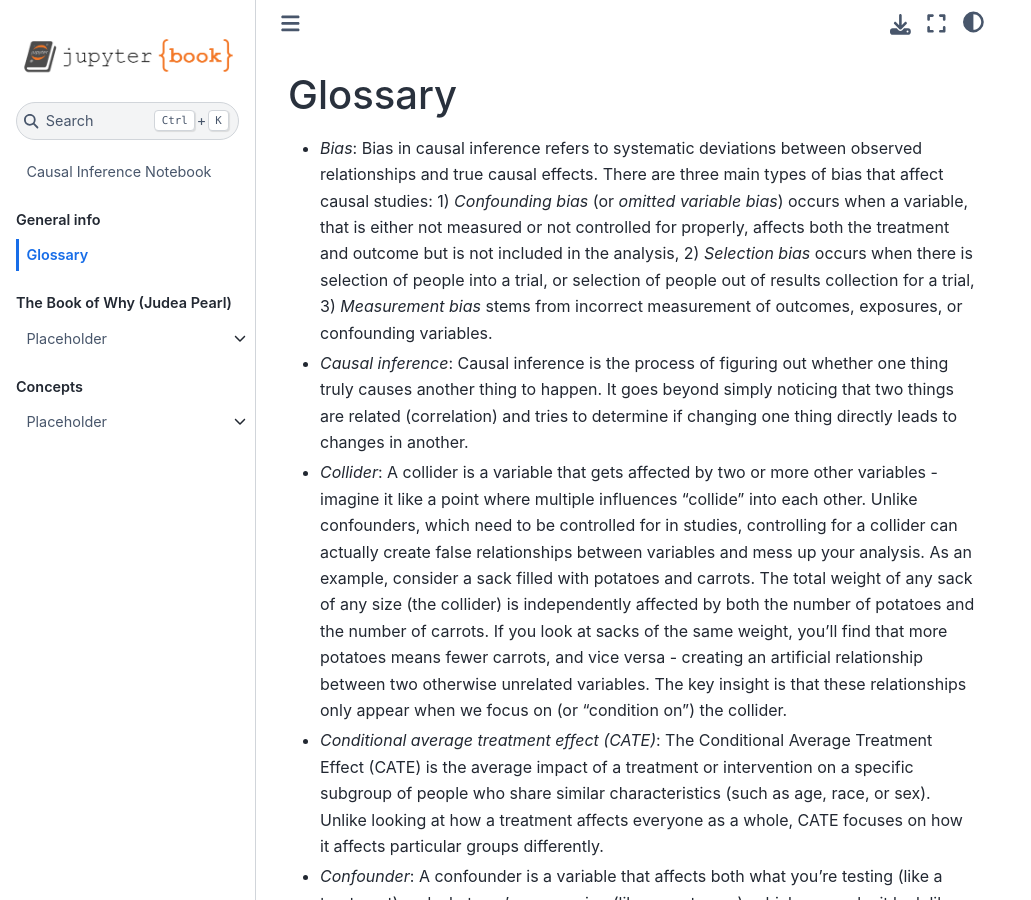
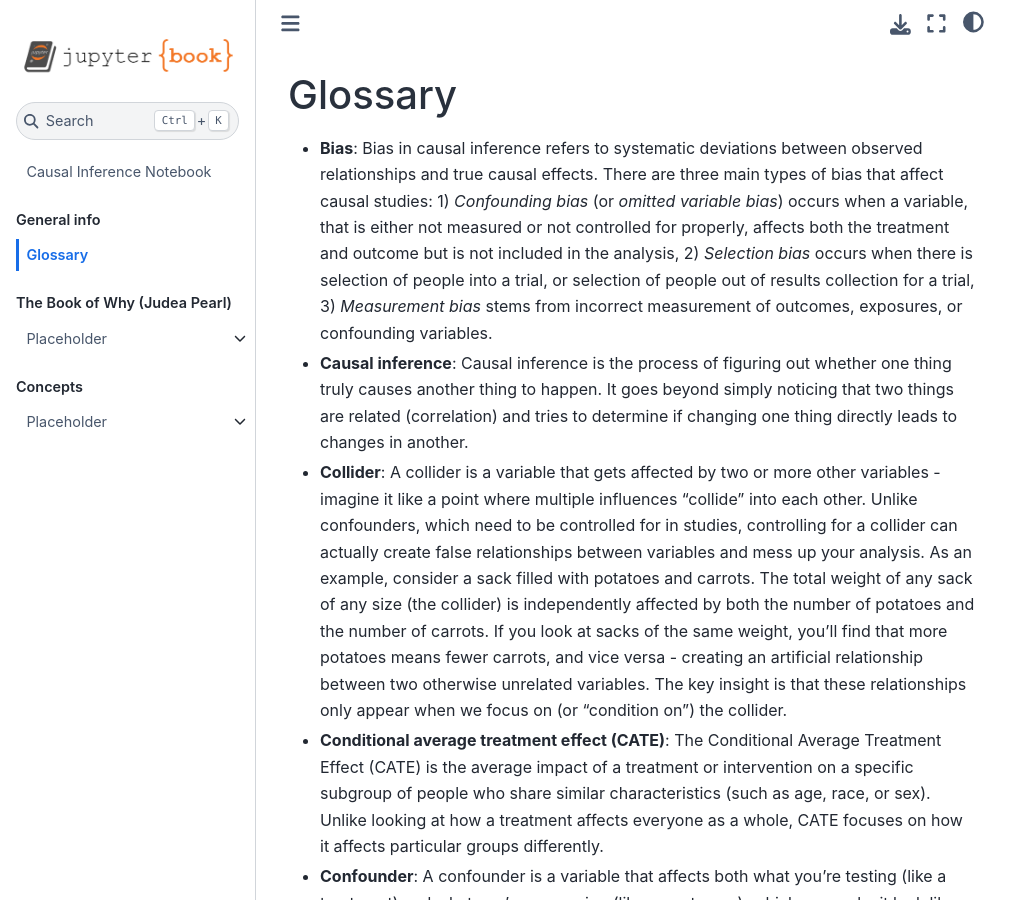
Before and after one commit to samuel-book/causal_inference_notebook, a Jupyter Book: the page built from glossary.md, in a window 1280 px wide and 900 px high. Shown: the whole window, without its empty margins (0-1031 px from the left). Built offline with Jupyter Book 1.0.4 settings and Sphinx 7.4.7 and the Sphinx Book theme 1.1.4, drawn with Linux system fonts in a browser that asks for light colours.

Commit message:
Update glossary

```diff
--- a/glossary.md
+++ b/glossary.md
@@ -1,31 +1,31 @@
 # Glossary
 
-* *Bias*: Bias in causal inference refers to systematic deviations between observed relationships and true causal effects. There are three main types of bias that affect causal studies: 1) *Confounding bias* (or *omitted variable bias*) occurs when a variable, that is either not measured or not controlled for properly, affects both the treatment and outcome but is not included in the analysis, 2) *Selection bias* occurs when there is selection of people into a trial, or selection of people out of results collection for a trial, 3) *Measurement bias* stems from incorrect measurement of outcomes, exposures, or confounding variables.
+* **Bias**: Bias in causal inference refers to systematic deviations between observed relationships and true causal effects. There are three main types of bias that affect causal studies: 1) *Confounding bias* (or *omitted variable bias*) occurs when a variable, that is either not measured or not controlled for properly, affects both the treatment and outcome but is not included in the analysis, 2) *Selection bias* occurs when there is selection of people into a trial, or selection of people out of results collection for a trial, 3) *Measurement bias* stems from incorrect measurement of outcomes, exposures, or confounding variables.
 
-* *Causal inference*: Causal inference is the process of figuring out whether one thing truly causes another thing to happen. It goes beyond simply noticing that two things are related (correlation) and tries to determine if changing one thing directly leads to changes in another.
+* **Causal inference**: Causal inference is the process of figuring out whether one thing truly causes another thing to happen. It goes beyond simply noticing that two things are related (correlation) and tries to determine if changing one thing directly leads to changes in another.
 
-* *Collider*: A collider is a variable that gets affected by two or more other variables - imagine it like a point where multiple influences "collide" into each other. Unlike confounders, which need to be controlled for in studies, controlling for a collider can actually create false relationships between variables and mess up your analysis. As an example, consider a sack filled with potatoes and carrots. The total weight of any sack of any size (the collider) is independently affected by both the number of potatoes and the number of carrots. If you look at sacks of the same weight, you'll find that more potatoes means fewer carrots, and vice versa - creating an artificial relationship between two otherwise unrelated variables. The key insight is that these relationships only appear when we focus on (or "condition on") the collider.
+* **Collider**: A collider is a variable that gets affected by two or more other variables - imagine it like a point where multiple influences "collide" into each other. Unlike confounders, which need to be controlled for in studies, controlling for a collider can actually create false relationships between variables and mess up your analysis. As an example, consider a sack filled with potatoes and carrots. The total weight of any sack of any size (the collider) is independently affected by both the number of potatoes and the number of carrots. If you look at sacks of the same weight, you'll find that more potatoes means fewer carrots, and vice versa - creating an artificial relationship between two otherwise unrelated variables. The key insight is that these relationships only appear when we focus on (or "condition on") the collider.
 
-* *Conditional average treatment effect (CATE)*: The Conditional Average Treatment Effect (CATE) is the average impact of a treatment or intervention on a specific subgroup of people who share similar characteristics (such as age, race, or sex). Unlike looking at how a treatment affects everyone as a whole, CATE focuses on how it affects particular groups differently.
+* **Conditional average treatment effect (CATE)**: The Conditional Average Treatment Effect (CATE) is the average impact of a treatment or intervention on a specific subgroup of people who share similar characteristics (such as age, race, or sex). Unlike looking at how a treatment affects everyone as a whole, CATE focuses on how it affects particular groups differently.
 
-* *Confounder*: A confounder is a variable that affects both what you're testing (like a treatment) and what you're measuring (like an outcome), which can make it look like there's a relationship between them when there might not be one. Think of it like trying to figure out if yellow finger nails cause lung cancer - they are both caused by smoking, so appear related, but it is the smoking causing both (and so smoking needs to be measured and accounted for in order to avoid concluding that yellow finger nails cause lung cancer).
+* **Confounder**: A confounder is a variable that affects both what you're testing (like a treatment) and what you're measuring (like an outcome), which can make it look like there's a relationship between them when there might not be one. Think of it like trying to figure out if yellow finger nails cause lung cancer - they are both caused by smoking, so appear related, but it is the smoking causing both (and so smoking needs to be measured and accounted for in order to avoid concluding that yellow finger nails cause lung cancer).
 
-* *Directed Acyclic Graph (DAG)*: A directed acyclic graph (DAG) is a visual tool that maps out cause-and-effect relationships between variables. It uses arrows to show how one variable influences another, with the arrows always pointing in one direction and never creating loops. Think of it as a roadmap showing how different factors affect each other - like how education might affect income, which in turn affects health - but you can never follow the arrows back to where you started (that's the *acyclic* bit). DAGs help researchers identify which variables they need to account for when studying cause-and-effect relationships, and help communicate the presumed causal relationships to others.
+* **Directed Acyclic Graph (DAG)**: A directed acyclic graph (DAG) is a visual tool that maps out cause-and-effect relationships between variables. It uses arrows to show how one variable influences another, with the arrows always pointing in one direction and never creating loops. Think of it as a roadmap showing how different factors affect each other - like how education might affect income, which in turn affects health - but you can never follow the arrows back to where you started (that's the *acyclic* bit). DAGs help researchers identify which variables they need to account for when studying cause-and-effect relationships, and help communicate the presumed causal relationships to others.
 
-* *E-value*: The E-value is a practical tool used in observational studies to assess how strong an unmeasured factor would need to be to invalidate a research finding. It helps researchers understand how robust their findings are against potential hidden factors they couldn't measure or control for. A large E-value indicates that very strong unmeasured confounding would be needed to explain away the results, suggesting the findings are more robust. Calculation is simple: For a given risk ratio (RR), the E-value is calculated using a simple formula that produces a number greater than or equal to 1. For example, if a study finds a risk ratio of 1.50, the corresponding E-value would be 2.37, meaning an unmeasured factor would need to have at least a 2.37-fold association with both the exposure and outcome to nullify the observed effect.
+* **E-value**: The E-value is a practical tool used in observational studies to assess how strong an unmeasured factor would need to be to invalidate a research finding. It helps researchers understand how robust their findings are against potential hidden factors they couldn't measure or control for. A large E-value indicates that very strong unmeasured confounding would be needed to explain away the results, suggesting the findings are more robust. Calculation is simple: For a given risk ratio (RR), the E-value is calculated using a simple formula that produces a number greater than or equal to 1. For example, if a study finds a risk ratio of 1.50, the corresponding E-value would be 2.37, meaning an unmeasured factor would need to have at least a 2.37-fold association with both the exposure and outcome to nullify the observed effect.
 
-* *External validity*: External validity refers to how well the findings of a scientific study can be applied beyond its original context. In simpler terms, it's about whether the cause-and-effect relationships discovered in a study will hold true in other situations. Compare with *internal validity*.
+* **External validity**: External validity refers to how well the findings of a scientific study can be applied beyond its original context. In simpler terms, it's about whether the cause-and-effect relationships discovered in a study will hold true in other situations. Compare with *internal validity*.
 
-* *G methods*: G methods are a family of statistical techniques used to estimate cause-and-effect relationships in complex situations, particularly when dealing with treatments or exposures that change over time. They are especially valuable when there's a back-and-forth relationship between treatments and factors that influence both the treatment and outcome. Three main approaches make up the g methods family: 1) G formula, 2) Marginal structural models, 3) Structural nested models.
+* **G methods**: G methods are a family of statistical techniques used to estimate cause-and-effect relationships in complex situations, particularly when dealing with treatments or exposures that change over time. They are especially valuable when there's a back-and-forth relationship between treatments and factors that influence both the treatment and outcome. Three main approaches make up the g methods family: 1) G formula, 2) Marginal structural models, 3) Structural nested models.
 
-* *Hazard ratio*: A hazard ratio (HR) is a way to compare how quickly an event happens between two groups - typically a treatment group versus a control group. Think of it as measuring who reaches a particular outcome faster. Unlike other statistical measures (e.g. see *risk ratio*) that only look at whether an event happened by the end of a study, hazard ratios specifically consider when these events occur throughout the entire study period. It's like comparing the speed at which events happen between groups, rather than just counting how many events happened in total.
+* **Hazard ratio**: A hazard ratio (HR) is a way to compare how quickly an event happens between two groups - typically a treatment group versus a control group. Think of it as measuring who reaches a particular outcome faster. Unlike other statistical measures (e.g. see *risk ratio*) that only look at whether an event happened by the end of a study, hazard ratios specifically consider when these events occur throughout the entire study period. It's like comparing the speed at which events happen between groups, rather than just counting how many events happened in total.
 
-* *Heterogeneous treatment effects*: Heterogeneous treatment effects are where individual patients vary in their response to treatment. Clinical trials tend to estimate an average treatment effect across the whole population, but further analysis may reveal subgroups of patients who have smaller or larger treatment effects.
+* **Heterogeneous treatment effects**: Heterogeneous treatment effects are where individual patients vary in their response to treatment. Clinical trials tend to estimate an average treatment effect across the whole population, but further analysis may reveal subgroups of patients who have smaller or larger treatment effects.
 
-* *Interaction*: Interaction in causal inference occurs when the joint effect of two exposures on an outcome differs from the sum of their individual effects.
+* **Interaction**: Interaction in causal inference occurs when the joint effect of two exposures on an outcome differs from the sum of their individual effects.
 
-* *Interference*: Interference in causal inference occurs when one subject's treatment or exposure can affect the outcomes of other subjects. This phenomenon commonly arises in settings where social interactions influence outcomes. An example of interference is vaccination, where vaccination of one person affects others' infection risks. Or prioritisation of one patients treatment may affect the amount of time another patient waits for treatment.
+* **Interference**: Interference in causal inference occurs when one subject's treatment or exposure can affect the outcomes of other subjects. This phenomenon commonly arises in settings where social interactions influence outcomes. An example of interference is vaccination, where vaccination of one person affects others' infection risks. Or prioritisation of one patients treatment may affect the amount of time another patient waits for treatment.
 
-* *Internal validity*: Internal validity is how confident we can be that a cause-and-effect relationship in a study is real and not due to other factors. Think of it as answering the question: "Did A actually cause B, or was something else responsible?". Internal validity is confined to making good conclusions in the study group. Compare with *external validity*.
+* **Internal validity**: Internal validity is how confident we can be that a cause-and-effect relationship in a study is real and not due to other factors. Think of it as answering the question: "Did A actually cause B, or was something else responsible?". Internal validity is confined to making good conclusions in the study group. Compare with *external validity*.
 
-* *Risk ratio*: A risk ratio, also known as relative risk, is a number that shows how much more likely one group is to experience a specific health outcome compared to another group. Risk ratios differ from hazard ratios: Risk ratios measure cumulative risk at a fixed endpoint, whereas hazard ratios measure instantaneous risk at any given point during the study period.
+* **Risk ratio**: A risk ratio, also known as relative risk, is a number that shows how much more likely one group is to experience a specific health outcome compared to another group. Risk ratios differ from hazard ratios: Risk ratios measure cumulative risk at a fixed endpoint, whereas hazard ratios measure instantaneous risk at any given point during the study period.
```
